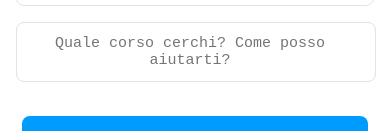
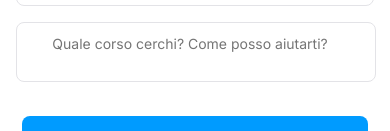
Before and after one commit to christophergrassini/willy-chat-20250622, a website: page public/index.html in a window 390 px wide. Shown: the part 648-779 px from the top of the page. Drawn offline with Linux system fonts and the light colour scheme.

Commit message:
Update index.html

```diff
--- a/public/index.html
+++ b/public/index.html
@@ -80,9 +80,10 @@ button:hover{background:#0e8a6b}
   form{flex-direction:column;margin-top:16px}
 
   textarea{
-    width:100%;font-size:15px;
+    width:100%;font-size:14px;
     padding: 12px 12px 12px 0px;
     border-radius:8px;margin-bottom:10px;
+    font-family: 'Inter';
   }
 
   button{
```
